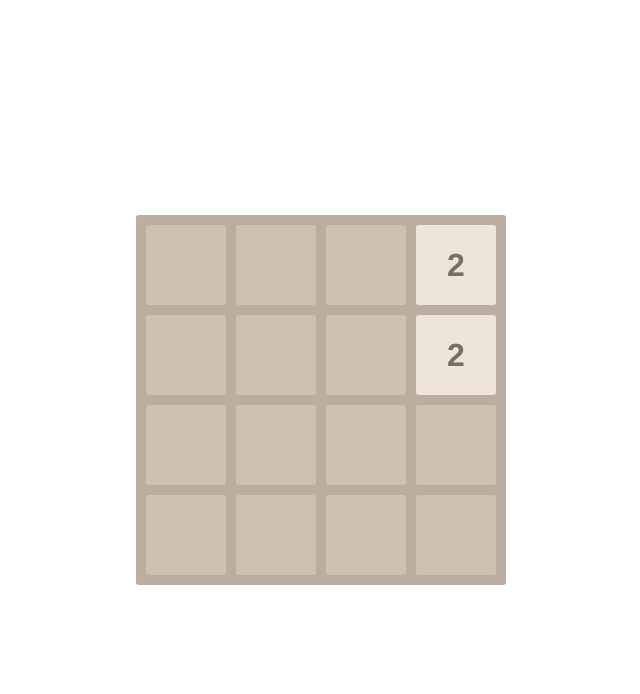
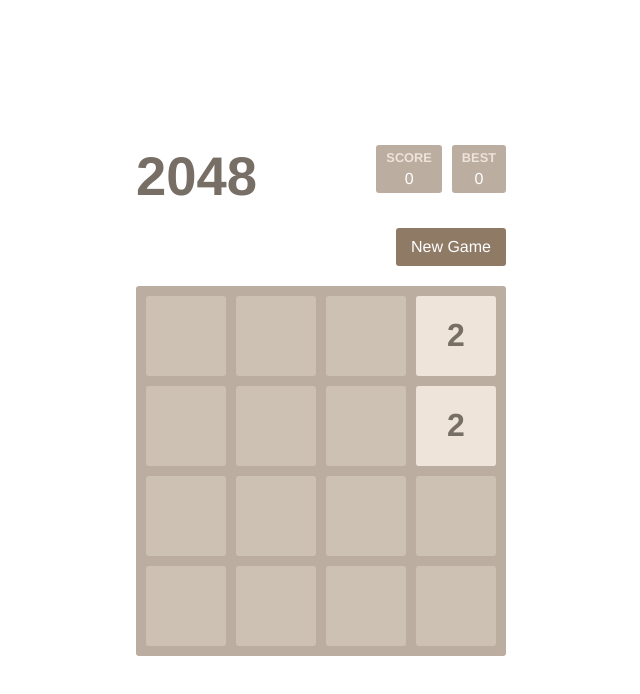
Before and after one commit to JuanPE44/2048, a website built with Vite: page index.html in a window 1280 px wide. Shown: the whole page, without its empty margins (319-959 px from the left). Built offline with nearby package versions, Linux system fonts and the light colour scheme.

Commit message:
puntaje agregado

```diff
--- a/index.html
+++ b/index.html
@@ -7,7 +7,26 @@
     <title>Vite + TS</title>
   </head>
   <body>
-    <div id="app"></div>
+    <div id="app">
+      <div class="container-game">
+        <div class="header">
+          <h1 class="title">2048</h1>
+          <div class="container-score">
+            <div class="score">
+              <h3>SCORE</h3>
+              <span>0</span>
+            </div>
+            <div class="best-score">
+              <h3>BEST</h3>
+              <span>0</span>
+            </div>
+          </div>
+        </div>
+        <div class="newgame">
+          <button>New Game</button>
+        </div>
+      </div>
+    </div>
     <script type="module" src="/src/main.ts"></script>
   </body>
 </html>
--- a/src/Board.ts
+++ b/src/Board.ts
@@ -1,13 +1,16 @@
+import { Game } from "./Game";
 import { Square } from "./Square";
 import { BoardArray, rowBoard, cellBoard } from "./types";
 
 export class Board {
+  game;
   element;
   SIZE;
   SIZE_SQUARE;
   containerSquares;
   array: BoardArray;
-  constructor(SIZE: number) {
+  constructor(game: Game, SIZE: number) {
+    this.game = game;
     this.SIZE = SIZE;
     this.SIZE_SQUARE = 80;
     this.element = document.createElement("div");
@@ -176,6 +179,7 @@
       if (cell.num === cellAnt.num) {
         this.removeSquareElement(cellAnt, cell);
         cell.num += cellAnt.num;
+        this.game.handleScore(cell.num);
         cellAnt.num = 0;
         cellAnt.square = null;
       }
@@ -191,6 +195,7 @@
       if (cell.num === cellNext.num) {
         this.removeSquareElement(cellNext, cell);
         cell.num += cellNext.num;
+        this.game.handleScore(cell.num);
         cellNext.num = 0;
         cellNext.square = null;
       }
--- a/src/Game.ts
+++ b/src/Game.ts
@@ -1 +1,62 @@
-export class Game {}
+import { Board } from "./Board";
+
+export class Game {
+  score = 0;
+  elementScore;
+  elementBestScore;
+  board;
+
+  constructor() {
+    this.board = new Board(this, 4);
+    this.elementScore = document.querySelector(".score span");
+    this.elementBestScore = document.querySelector(".best-score span");
+    this.drawBestScore();
+    document
+      .querySelector(".newgame")
+      ?.addEventListener("click", () => this.newGame());
+  }
+
+  handleScore(number: number) {
+    this.score += number;
+    this.elementScore!.innerHTML = this.score.toString();
+    this.updateBestScore(this.score);
+    this.drawBestScore();
+  }
+
+  updateBestScore(score: number) {
+    const value = localStorage.getItem("bestScore");
+    if (typeof value === "string") {
+      const puntos: number[] = JSON.parse(value);
+      puntos.push(score);
+      localStorage.setItem("bestScore", JSON.stringify(puntos));
+    }
+  }
+
+  drawBestScore() {
+    const value = localStorage.getItem("bestScore");
+    if (typeof value === "string") {
+      let puntos: number[] = JSON.parse(value);
+      let max = 0;
+      puntos.forEach((p) => {
+        if (p > max) {
+          max = p;
+        }
+      });
+      this.elementBestScore!.innerHTML = `${max}`;
+    }
+  }
+
+  newGame() {
+    this.score = 0;
+    this.elementScore!.innerHTML = this.score.toString();
+    const newArray = this.board.array.map((row) => {
+      return row.map(() => {
+        return { num: 0, square: null };
+      });
+    });
+    this.board.array = newArray;
+    this.board.containerSquares.innerHTML = "";
+    this.board.addRandomSquare(this.board.SIZE);
+    this.board.addRandomSquare(this.board.SIZE);
+  }
+}
--- a/src/main.ts
+++ b/src/main.ts
@@ -1,6 +1,13 @@
 import "./style.css";
-import { Board } from "./Board";
+import { Game } from "./Game";
 
-const app = document.querySelector<HTMLDivElement>("#app");
-const b = new Board(4);
-app?.appendChild(b.element);
+if (localStorage.getItem("bestScore") === null) {
+  let puntos: [] | number[] = [];
+  localStorage.setItem("bestScore", JSON.stringify(puntos));
+}
+
+const g = new Game();
+
+const containerGame = document.querySelector<HTMLDivElement>(".container-game");
+
+containerGame?.appendChild(g.board.element);
--- a/src/style.css
+++ b/src/style.css
@@ -21,14 +21,14 @@
   display: flex;
 }
 
-.titulo {
+.title {
   font-size: 3.4rem;
   font-weight: bold;
   color: #776e65;
   flex-grow: 1;
 }
 
-.contenedor-puntaje {
+.container-score {
   flex-grow: 1;
   display: flex;
   align-items: flex-start;
@@ -36,8 +36,8 @@
   gap: 10px;
 }
 
-.puntaje,
-.mejor-puntaje {
+.score,
+.best-score {
   padding: 5px 10px;
   background: #bbada0;
   color: #fff;
@@ -48,22 +48,22 @@
   gap: 5px;
 }
 
-.puntaje h3,
-.mejor-puntaje h3 {
+.score h3,
+.best-score h3 {
   font-size: 0.8rem;
   color: #eee4da;
 }
 
-.reiniciar {
+.newgame {
   padding: 10px 0;
   display: flex;
   justify-content: flex-end;
 }
 
-.reiniciar button {
+.newgame button {
   background: #8f7a66;
   color: #fff;
-  padding: 5px 15px;
+  padding: 10px 15px;
   margin: 10px 0;
   border-radius: 3px;
   border: none;
```
